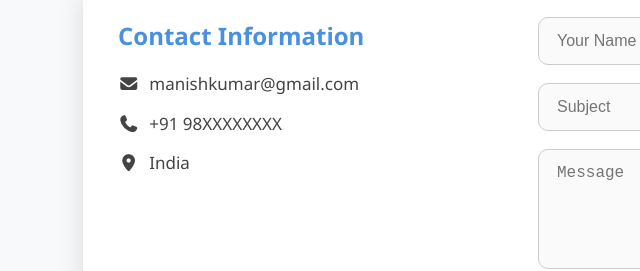
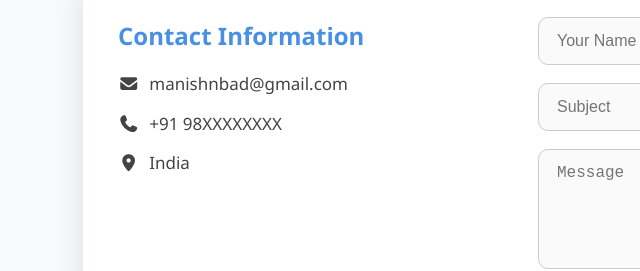
Before and after one commit to manisk/manishportfolio, a plain HTML site: page index.html in a window 1280 px wide. Shown: the part 2445-2716 px from the top of the page, 27-667 px from the left. Drawn offline with Linux system fonts and the light colour scheme.

Commit message:
mail uapdated

```diff
--- a/index.html
+++ b/index.html
@@ -107,7 +107,7 @@
       <div class="contact-container">
         <div class="contact-info">
           <h3>Contact Information</h3>
-          <p><i class="fas fa-envelope"></i> manishkumar@gmail.com</p>
+          <p><i class="fas fa-envelope"></i> manishnbad@gmail.com</p>
           <p><i class="fas fa-phone"></i> +91 98XXXXXXXX</p>
           <p><i class="fas fa-map-marker-alt"></i> India</p>
         </div>
```
